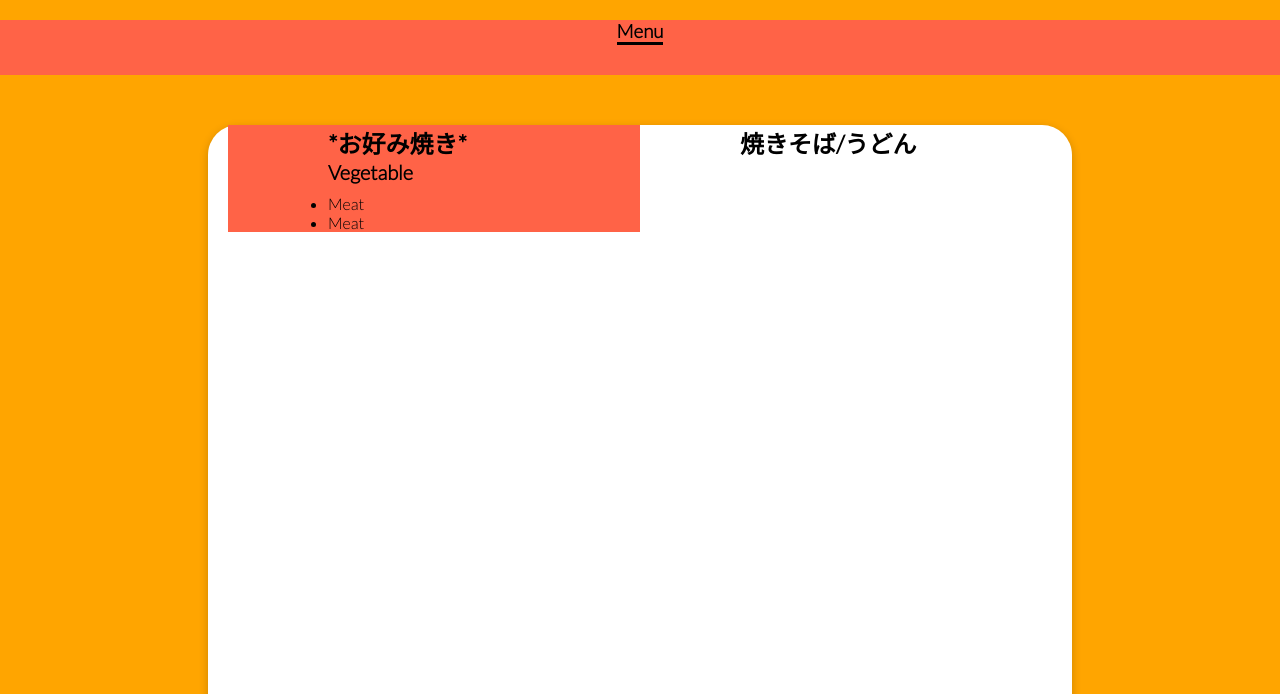
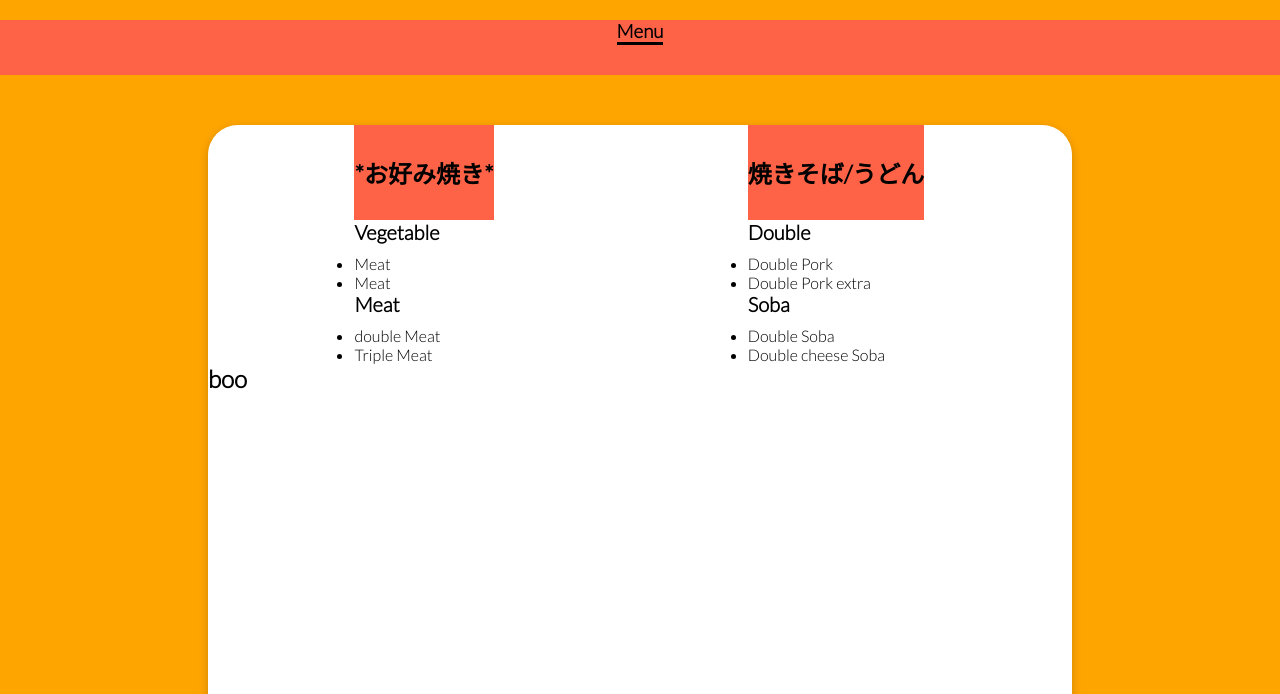
Before and after one commit to shinji-Yama77/MAKO-restaurant-website, a plain HTML site: page menu.html in a window 1280 px wide. Shown: the part 106-800 px from the top of the page. Drawn offline with Linux system fonts and the light colour scheme.

Commit message:
edited menu

```diff
--- a/menu.html
+++ b/menu.html
@@ -40,16 +40,36 @@
         <div class="menu-main">
           <div class="container grid">
             <div class="oko">
-              <h1>*お好み焼き*</h1>
+              <div >
+                <h1>*お好み焼き*</h1>
+              </div>
               <h4>Vegetable</h4>
-            <ul>
-              <li>Meat</li>
-              <li>Meat</li>
-            </ul>
+              <ul>
+                <li>Meat</li>
+                <li>Meat</li>
+              </ul>
+                <h4>Meat</h4>
+              <ul>
+                <li>double Meat</li>
+                <li>Triple Meat</li>
+              </ul>
             </div>
             <div class="soba">
               <h1>焼きそば/うどん</h1>
+              <h4>Double</h4>
+              <ul>
+                <li>Double Pork</li>
+                <li>Double Pork extra</li>
+              </ul>
+              <h4>Soba</h4>
+              <ul>
+                <li>Double Soba</li>
+                <li>Double cheese Soba</li>
+              </ul>
             </div>
+          </div>
+          <div class="second">
+            <h1>boo</h1>
           </div>
         </div>
       </div>
--- a/style.css
+++ b/style.css
@@ -231,11 +231,26 @@ span {
 
 
 .oko {
-  background-color: tomato;
-  padding-left: 100px;
+  /* I set width on grid so this follows it */
+  margin: 0 auto;
+
 }
 
 .soba {
-  background-color: ;
-  padding-left: 100px;
+  margin: 0 auto;
 }
+
+
+.oko h1 {
+  background-color: tomato;
+  padding-bottom: 30px;
+  padding-top: 30px;
+  margin-right: 20px;
+}
+
+.soba h1 {
+  background-color: tomato;
+  padding-bottom: 30px;
+  padding-top: 30px;
+  margin-right: 20px;
+}
```
